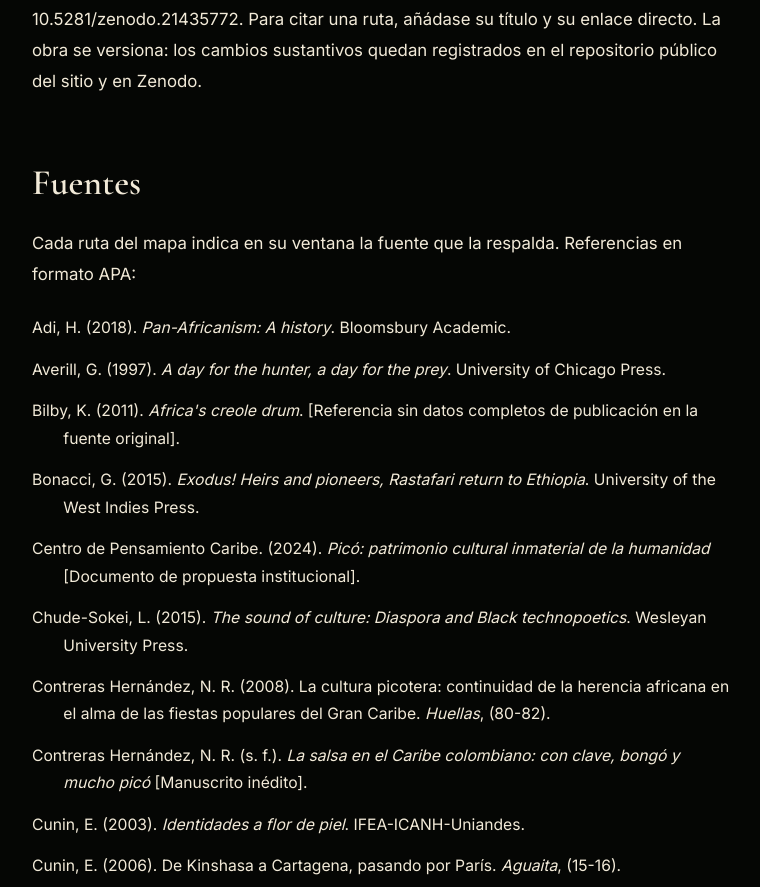
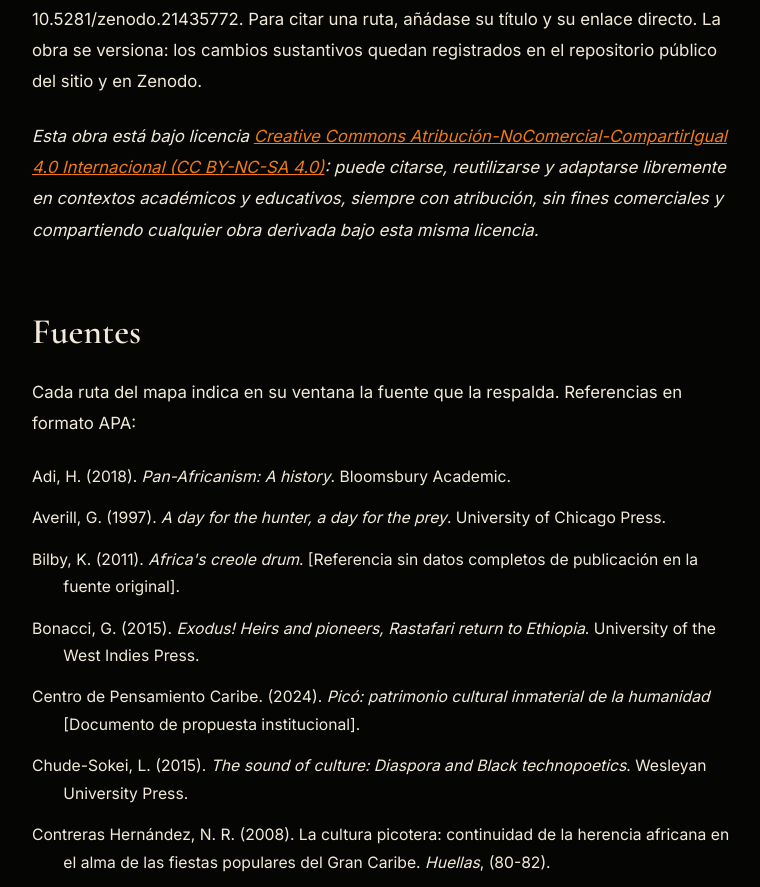
Before and after one commit to almanzarob-jpg/pensamientocaribe, a plain HTML site: page proyectos/mas-ramas-que-raices.html in a window 1280 px wide. Shown: the part 6427-7314 px from the top of the page, without its empty margins (258-1018 px from the left). Drawn offline with nearby package versions, Linux system fonts and the light colour scheme.

Commit message:
Licencia CC BY-NC-SA 4.0 visible en atlas y mapa sonoro (antes solo en JSON-LD)

```diff
--- a/css/proyecto.css
+++ b/css/proyecto.css
@@ -1,6 +1,18 @@
 /* ════════════════════════════════════════════════
    PÁGINA INDIVIDUAL DE PROYECTO
    ════════════════════════════════════════════════ */
+.licencia-nota {
+  font-size: 0.85em;
+  color: var(--c-gray);
+  font-style: italic;
+  margin-top: 0.75rem;
+  line-height: 1.6;
+}
+.licencia-nota a {
+  color: var(--c-gold, var(--c-orange));
+  text-decoration: underline;
+}
+
 .proyecto-page {
   min-height: 100vh;
   padding-top: calc(var(--nav-height) + var(--space-lg));
--- a/proyectos/mas-ramas-que-raices.html
+++ b/proyectos/mas-ramas-que-raices.html
@@ -227,6 +227,7 @@
 
         <h2>Cómo citar</h2>
 <p>Este mapa es un producto de investigación-creación y se puede citar como obra completa o ruta por ruta: cada ruta y cada puerto tienen enlace propio (al abrirlos, la dirección del navegador cambia, y el panel ofrece copiar el enlace directo). La versión 1.0 quedó archivada en Zenodo con DOI permanente: <a href="https://doi.org/10.5281/zenodo.21435772" target="_blank" rel="noopener">10.5281/zenodo.21435772</a>. Cita sugerida de la obra: Almanza Hernández, Roberto (dir.), <em>Con el vaivén de las corrientes: cartografías sonoras del Atlántico Negro</em>, mapa interactivo, versión 1.0, Grupo de Investigación Pensamiento Caribe, Universidad del Magdalena, 2026, DOI: 10.5281/zenodo.21435772. Para citar una ruta, añádase su título y su enlace directo. La obra se versiona: los cambios sustantivos quedan registrados en el repositorio público del sitio y en Zenodo.</p>
+<p class="licencia-nota">Esta obra está bajo licencia <a href="https://creativecommons.org/licenses/by-nc-sa/4.0/deed.es" target="_blank" rel="noopener">Creative Commons Atribución-NoComercial-CompartirIgual 4.0 Internacional (CC BY-NC-SA 4.0)</a>: puede citarse, reutilizarse y adaptarse libremente en contextos académicos y educativos, siempre con atribución, sin fines comerciales y compartiendo cualquier obra derivada bajo esta misma licencia.</p>
 
         <h2>Fuentes</h2>
 <p>Cada ruta del mapa indica en su ventana la fuente que la respalda. Referencias en formato APA:</p>
```
Also changed, not shown: proyectos/con-el-agua-de-por-medio.html (+3 -3 lines).
